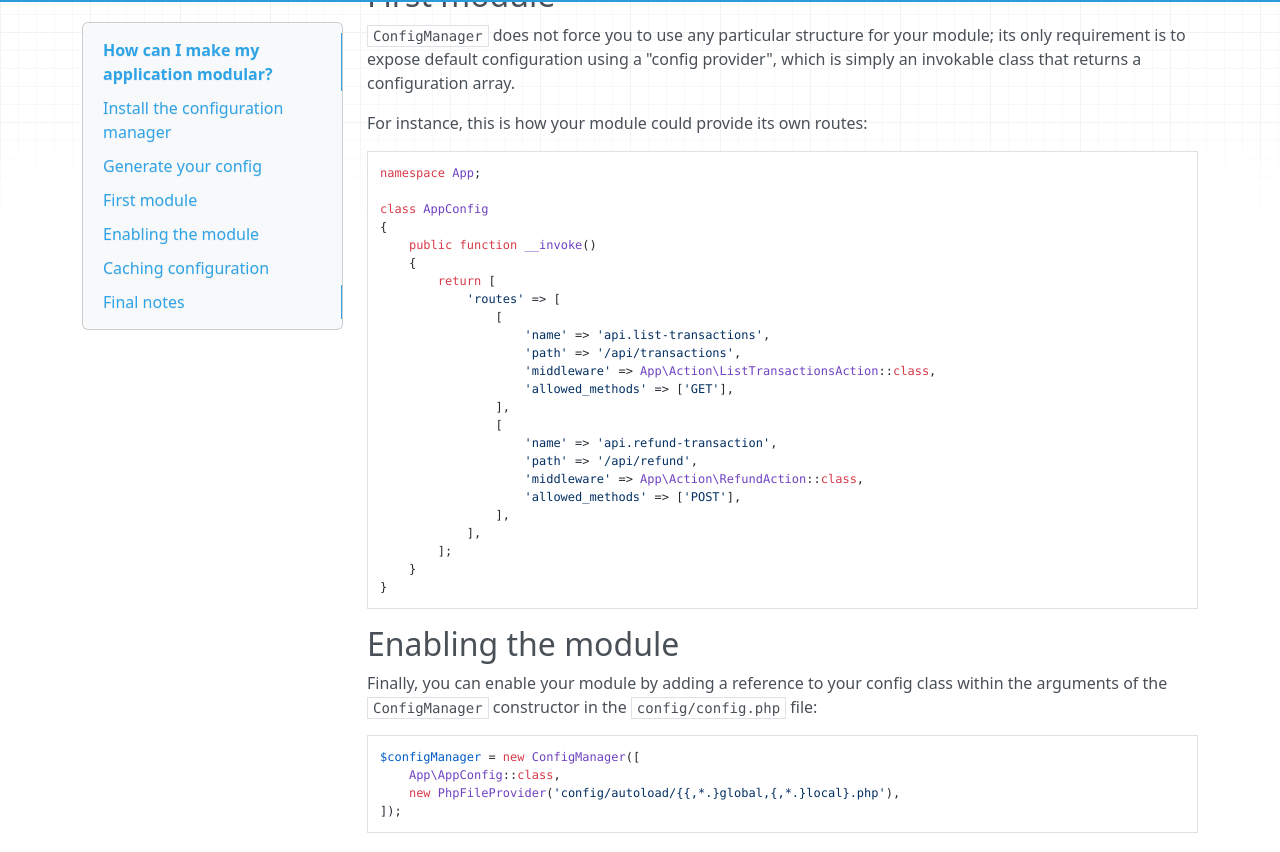
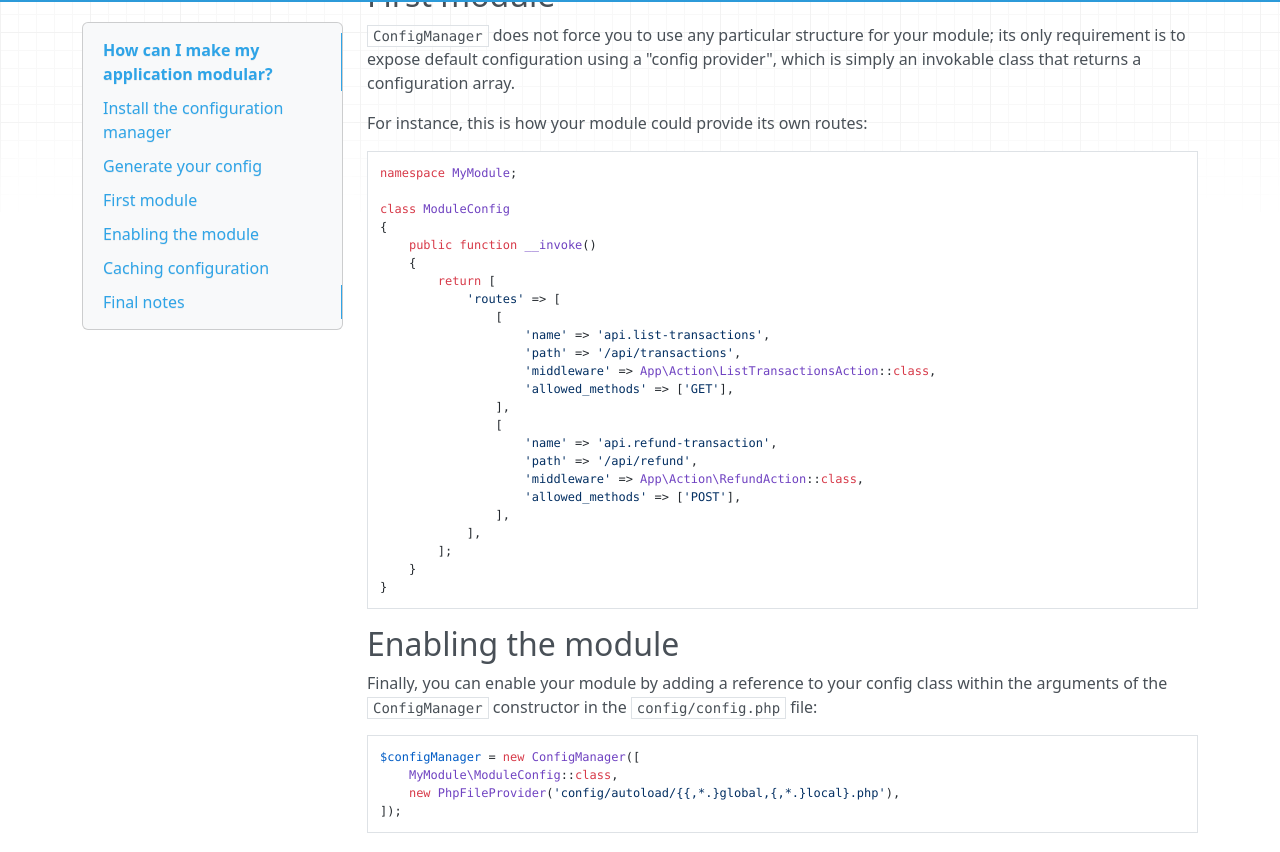
Before and after one commit to zendframework/zend-expressive, an MkDocs documentation site: the page built from doc/book/cookbook/modular-layout.md, in a window 1280 px wide and 1400 px high, scrolled down 863 px. Shown: the part 94-946 px from the top of the window. Built offline with MkDocs 1.6.1, drawn with Linux system fonts in a browser that asks for light colours; nearby versions of some CDN libraries; old or Windows-style settings are respelled for this version of MkDocs.

Commit message:
Update modular-layout.md

````diff
--- a/doc/book/cookbook/modular-layout.md
+++ b/doc/book/cookbook/modular-layout.md
@@ -53,9 +53,9 @@ array.
 For instance, this is how your module could provide its own routes:
 
 ```php
-namespace App;
+namespace MyModule;
 
-class AppConfig
+class ModuleConfig
 {
     public function __invoke()
     {
@@ -87,7 +87,7 @@ file:
 
 ```php
 $configManager = new ConfigManager([
-    App\AppConfig::class,
+    MyModule\ModuleConfig::class,
     new PhpFileProvider('config/autoload/{{,*.}global,{,*.}local}.php'),
 ]);
 ```
````
